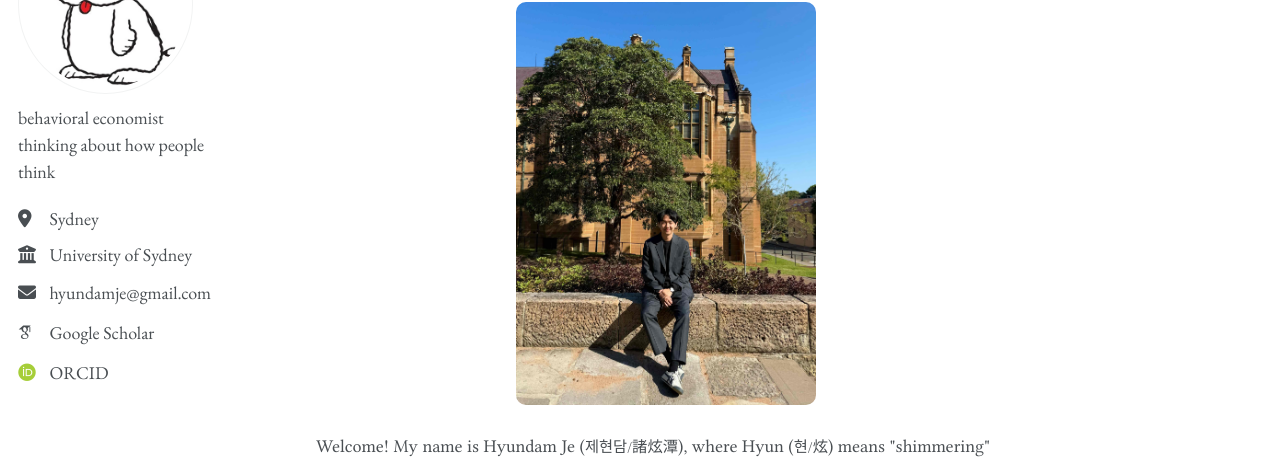
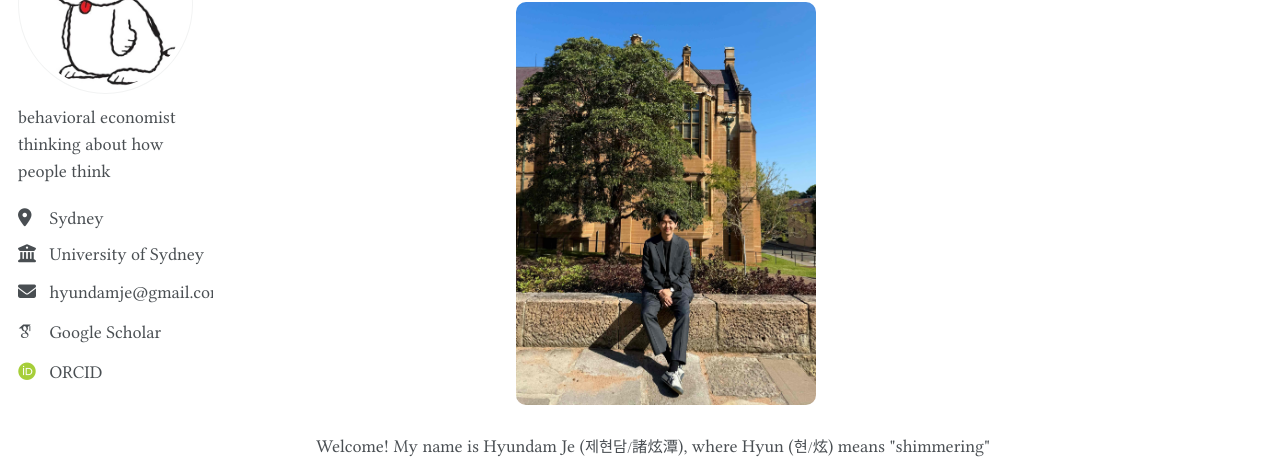
Before and after one commit to hyundamje/hyundamje.github.io, a Jekyll site: the page built from _pages/about.md, in a window 1280 px wide. Shown: the part 181-641 px from the top of the page. Built offline with Jekyll 4.4.1, drawn with Linux system fonts in a browser that asks for light colours; some web fonts are replaced.

Commit message:
Update custom.css

```diff
--- a/assets/css/custom.css
+++ b/assets/css/custom.css
@@ -11,13 +11,13 @@ font-family:  'Inter', sans-serif !important;
 
 .author__name {
   font-family: 'EB Garamond', serif !important;
-  font-size: 1.5rem !important;
+  font-size: 1rem !important;
   font-weight: 400;
 }
 .author__bio,
 .author__urls,
 .author__urls li,
 .author__urls a {
- font-family: 'EB Garamond', serif !important;
+ font-family: 'Libertine', serif !important;
  font-size: 1rem !important;
 }
```
